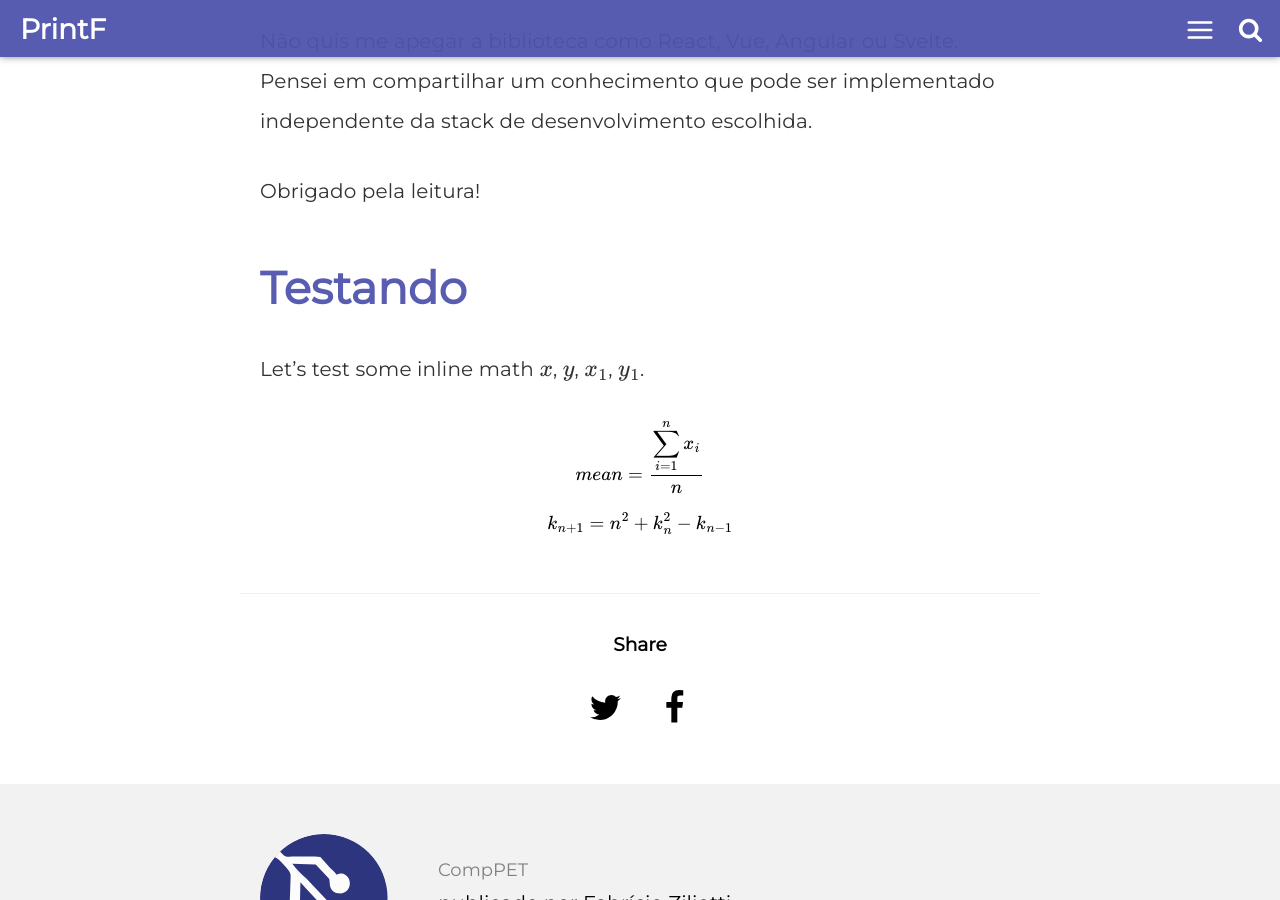
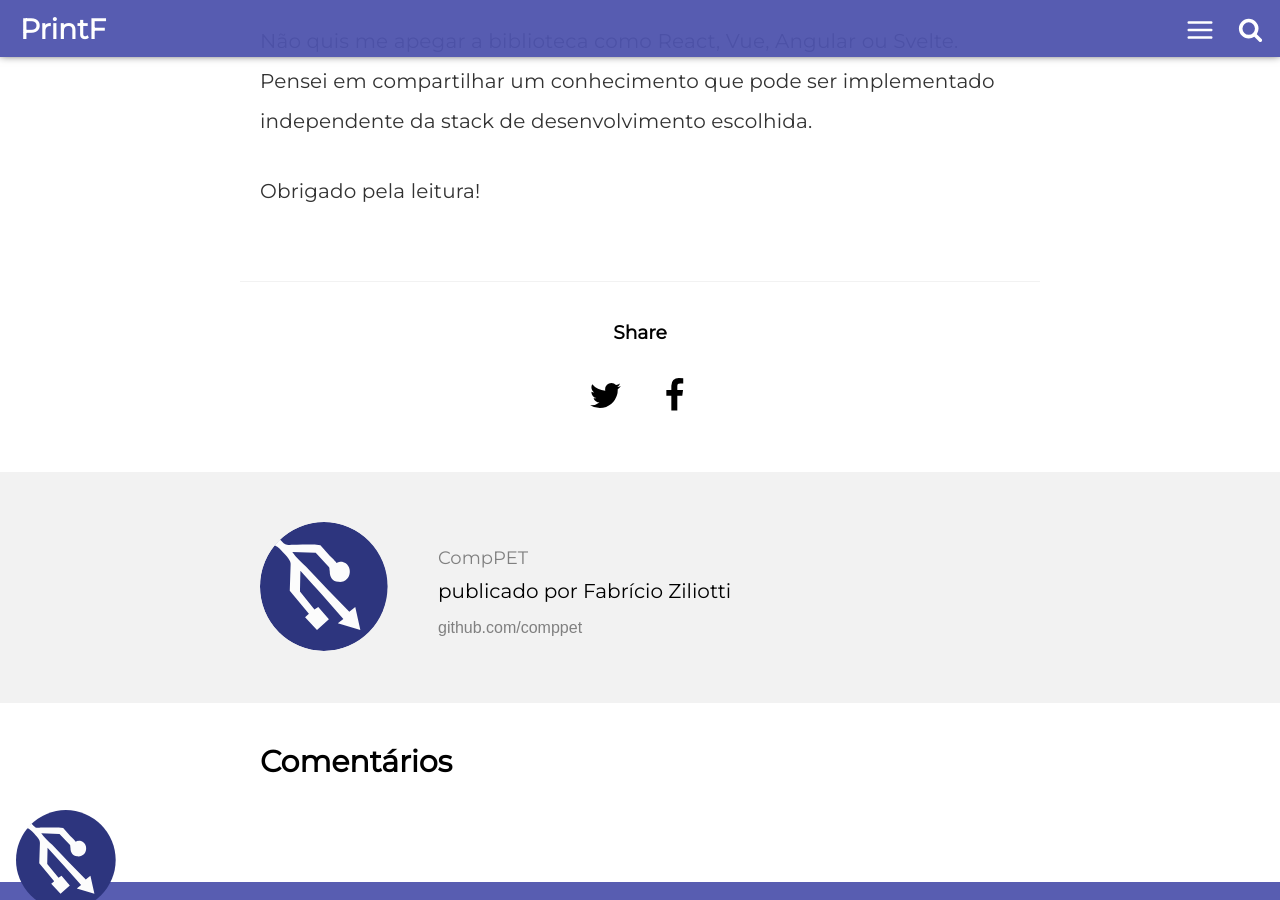
Before and after one commit to comppet/PrintF, a Jekyll site: the page built from _posts/2020-04-16-dicas-melhoria-de-performance.md, in a window 1280 px wide and 900 px high, scrolled down 12271 px. Built offline with Jekyll 4.4.1, drawn with Linux system fonts in a browser that asks for light colours; formulas are drawn with MathJax 3; comment, search, counter and statistics services are not loaded.

Commit message:
Update from Forestry.io comppet.ufu@gmail.com updated _posts/2020-04-16-dicas-melhoria-de-performance.md

```diff
--- a/_posts/2020-04-16-dicas-melhoria-de-performance.md
+++ b/_posts/2020-04-16-dicas-melhoria-de-performance.md
@@ -198,12 +198,3 @@ Uma dica interessante é o estudo dos [Web Browsers](https://www.mozilla.org/en-
 Não quis me apegar a biblioteca como React, Vue, Angular ou Svelte. Pensei em compartilhar um conhecimento que pode ser implementado independente da stack de desenvolvimento escolhida.
 
 Obrigado pela leitura!
-
-# Testando
-
-Let's test some inline math $x$, $y$, $x_1$, $y_1$.
-
-$$mean = \frac{\displaystyle\sum_{i=1}^{n} x_{i}}{n}$$
-
-
-$$k_{n+1} = n^2 + k_n^2 - k_{n-1}$$
```
